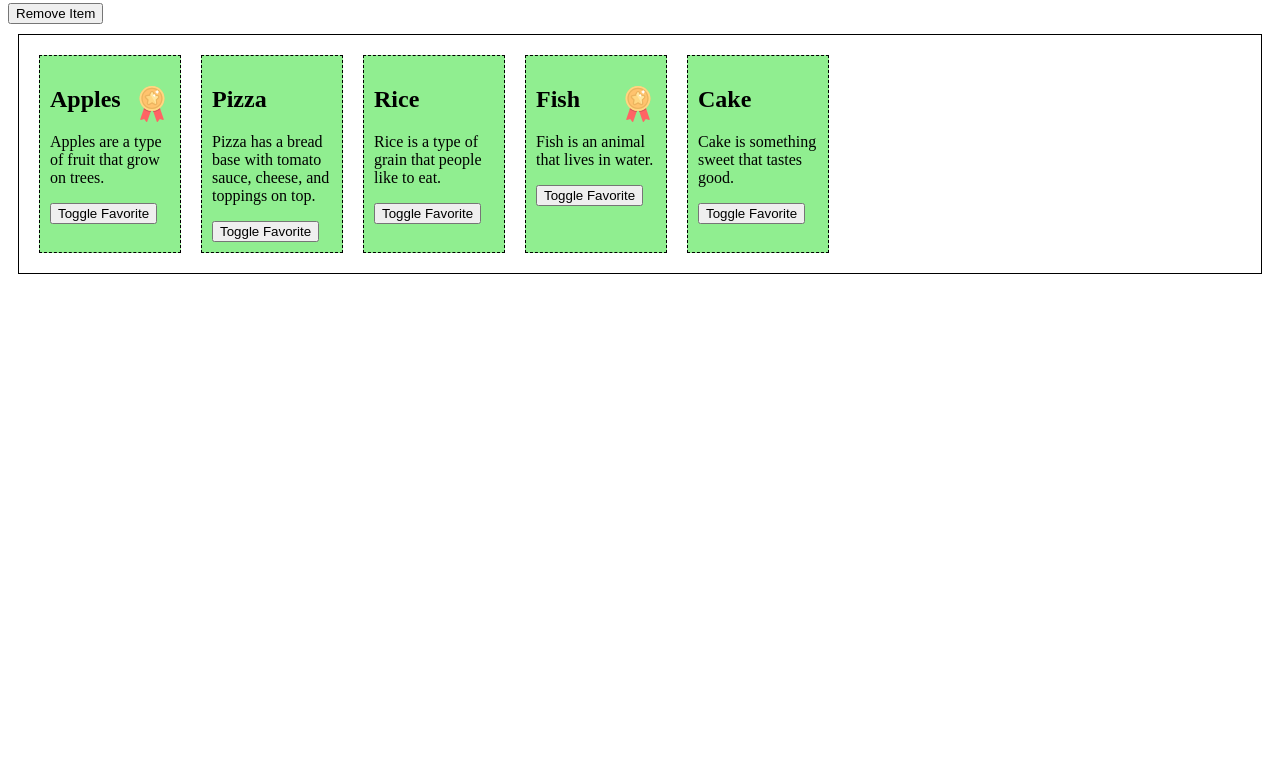
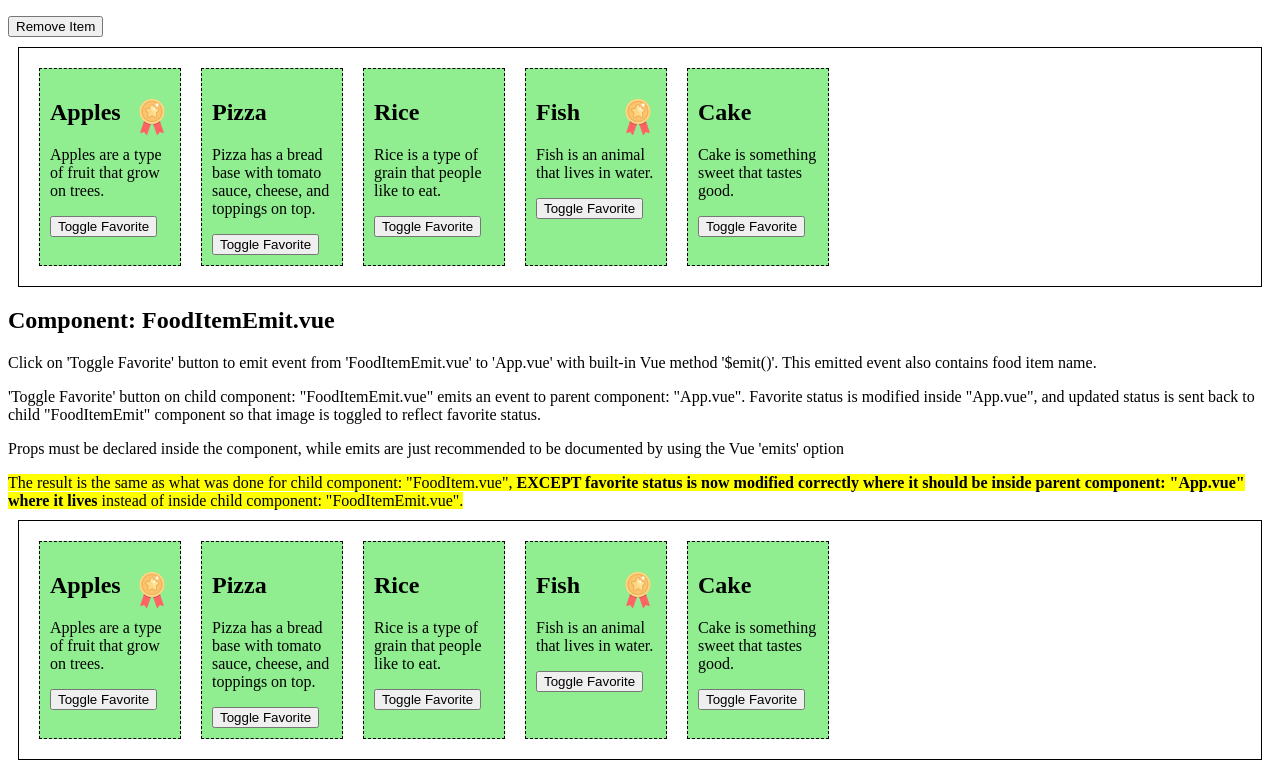
Before and after one commit to ofattouh/firstsfcb, a Vue app: page / in a window 1280 px wide. Shown: the part 746-1516 px from the top of the page. Before the commit the page ends 1030 px from the top, so only its background shows below. Built offline with nearby package versions, Linux system fonts and the light colour scheme.

Commit message:
Added FoodItemEmit Component

```diff
--- a/src/App.vue
+++ b/src/App.vue
@@ -28,6 +28,14 @@
       removeItem() {
         this.foods.splice(1,1); // At position 1 inside array, remove 1 element
         console.log('\nSpliced: ', this.foods);
+      },
+      receiveEmit(foodName) {
+        let foundFood = this.foods.find(
+          food => food.name === foodName
+        );
+
+        foundFood.favorite = !foundFood.favorite;
+        // console.log('\nreceiveEmit-foundFood: ', foundFood);
       }
     }
   }
@@ -36,7 +44,11 @@
 <template>
   <h1>Food</h1>
 
-  <h3>Component: FoodItem.vue</h3>
+  <!--
+    ================================================================================
+  -->
+
+  <h2>Component: FoodItem.vue</h2>
 
   <p>My favorite food has a diploma image attached to it.</p>
   <p>Food description for the rice component is not provided so the default value is used instead.</p>
@@ -60,7 +72,11 @@
     <food-item food-name="Rice"></food-item>
   </div>
 
-  <h3>Component: FoodItemVFor.vue</h3>
+  <!--
+    ================================================================================
+  -->
+
+  <h2>Component: FoodItemVFor.vue</h2>
 
   <p>Components created with v-for based on an array.</p>
   <p>Food items are generated with v-for from the 'foods' array.</p>
@@ -88,6 +104,43 @@
       :food-name="x.name"
       :food-desc="x.desc"
       :is-favorite="x.favorite"/>
+  </div>
+
+  <!--
+    ================================================================================
+  -->
+
+  <h2>Component: FoodItemEmit.vue</h2>
+
+  <!--
+    Listen to emit event with shorthand @ instead of v-on: inside App.vue where FoodItemEmit
+    component is created. When custom 'toggle-favorite' event happens, we need to create
+    'receiveEmit' method inside App.vue to test that this event happened
+  -->
+
+  <p>Click on 'Toggle Favorite' button to emit event from 'FoodItemEmit.vue' to 'App.vue' with
+    built-in Vue method '$emit()'. This emitted event also contains food item name.</p>
+
+  <p>'Toggle Favorite' button on child component: "FoodItemEmit.vue" emits an event to parent
+    component: "App.vue". Favorite status is modified inside "App.vue", and updated status is sent
+    back to child "FoodItemEmit" component so that image is toggled to reflect favorite status.</p>
+
+  <p>Props must be declared inside the component, while emits are just recommended to be documented
+     by using the Vue 'emits' option</p>
+
+  <mark>The result is the same as what was done for child component: "FoodItem.vue", <b>EXCEPT
+    favorite status is now modified correctly where it should be inside parent component: "App.vue"
+    where it lives</b> instead of inside child component: "FoodItemEmit.vue".</mark>
+
+  <div id="wrapper">
+    <food-item-emit
+      v-for="x in foods"
+      :key="x.name"
+      :food-name="x.name"
+      :food-desc="x.desc"
+      :is-favorite="x.favorite"
+      @toggle-favorite="receiveEmit"
+    />
   </div>
 
 </template>
--- /dev/null
+++ b/src/components/FoodItemEmit.vue
@@ -0,0 +1,39 @@
+<script>
+  export default {
+    props: ['foodName','foodDesc','isFavorite'],
+    emits: ['toggle-favorite'], // Document emit method for others to use
+    methods: {
+      toggleFavorite() {
+        this.$emit('toggle-favorite', this.foodName);
+      }
+    }
+  }
+</script>
+
+  <!--
+    With built-in $emit() method in Vue, we create custom event in child component that can be
+    captured inside parent element. Props send data from parent element to child component, and
+    $emit() is used to do the oposite: pass information from child component to parent.
+
+    'foods' array inside App.vue has 'favorite' status, and sent as prop 'is-favorite' from
+    App.vue to FoodItemEmit.vue, we need to refer to this 'isFavorite' prop in FoodItemEmit.vue
+    from v-show where <img> element will update this image
+  -->
+
+<template>
+  <div>
+    <h2>
+      {{ foodName }}
+      <img src="/img_quality.svg" v-show="isFavorite">
+    </h2>
+    <p>{{ foodDesc }}</p>
+    <button @click="toggleFavorite">Toggle Favorite</button>
+  </div>
+</template>
+
+<style>
+  img {
+    height: 1.5em;
+    float: right;
+  }
+</style>
--- a/src/main.js
+++ b/src/main.js
@@ -2,8 +2,13 @@ import { createApp } from 'vue'
 import App from './App.vue'
 import FoodItem from './components/FoodItem.vue'
 import FoodItemVFor from './components/FoodItemVFor.vue'
+import FoodItemEmit from './components/FoodItemEmit.vue'
 
 const app = createApp(App)
+
+// Components
 app.component('food-item', FoodItem)
 app.component('food-item-v-for', FoodItemVFor)
+app.component('food-item-emit', FoodItemEmit)
+
 app.mount('#app')
```
